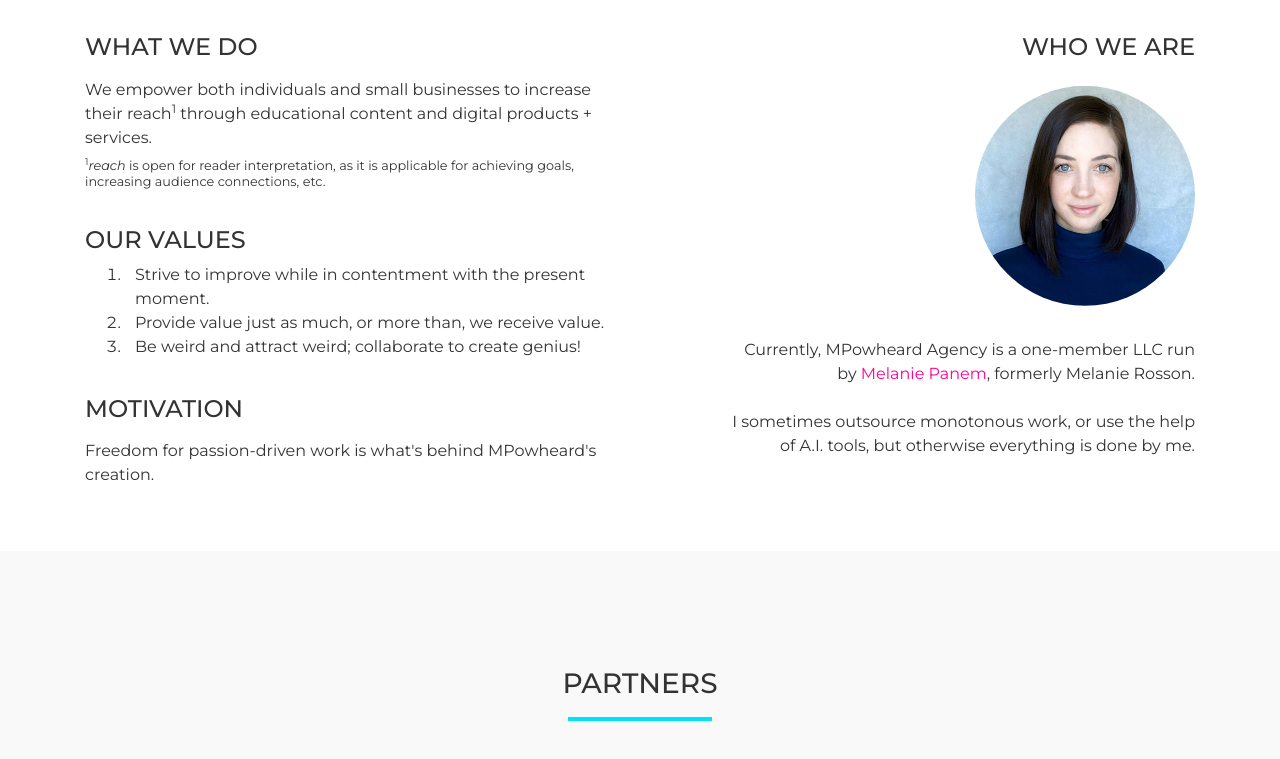
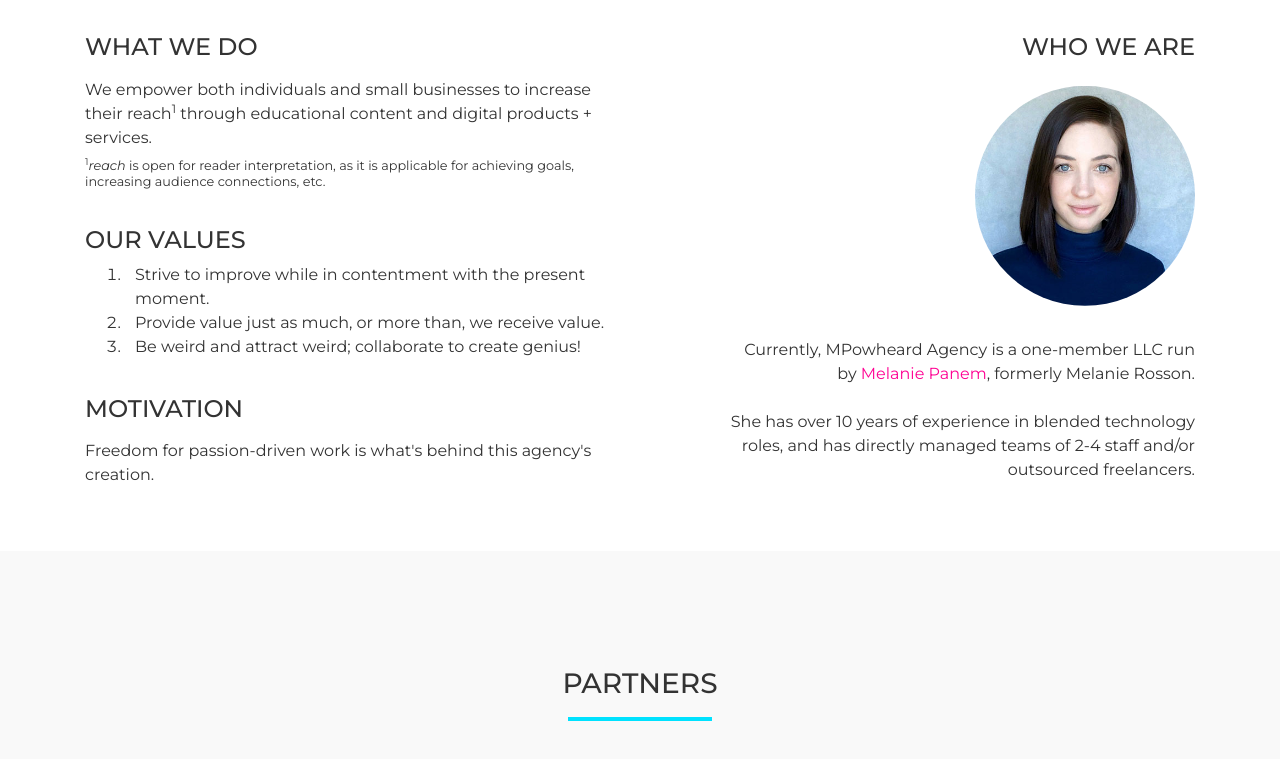
Before and after one commit to melanierosson/mpowheard, a website: page why.html in a window 1280 px wide. Shown: the part 339-1098 px from the top of the page. Drawn offline with nearby package versions, Linux system fonts and the light colour scheme.

Commit message:
refining about page text

```diff
--- a/why.html
+++ b/why.html
@@ -144,7 +144,7 @@
             </ol>
             <h4>MOTIVATION</h4>
             <p class="pt-2">
-              Freedom for passion-driven work is what's behind MPowheard's creation.
+              Freedom for passion-driven work is what's behind this agency's creation.
             </p>
           </section>
           <!-- <section class="col-12 col-sm-6 section-content right-side">
@@ -163,7 +163,7 @@
               Currently, MPowheard Agency is a one-member LLC run by <a href="https://melaniepanem.com" target="_blank" class="hotpink no-underline">Melanie Panem</a>, formerly Melanie Rosson.
             </p>
             <p class="pt-2">
-              I sometimes outsource monotonous work, or use the help of A.I. tools, but otherwise everything is done by me.
+              She has over 10 years of experience in blended technology roles, and has directly managed teams of 2-4 staff and/or outsourced freelancers.
             </p>
           </section>
         </div>
```
